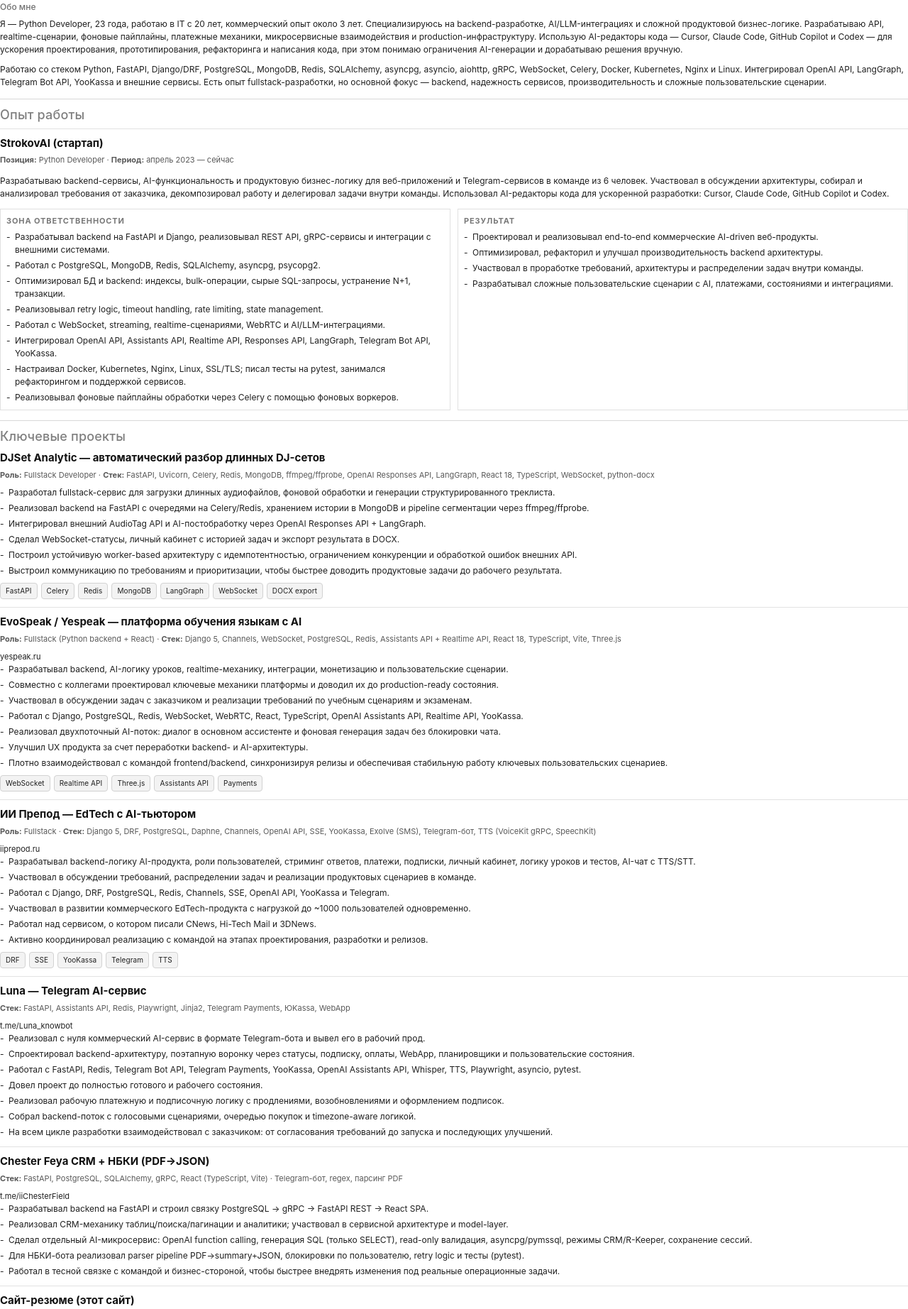
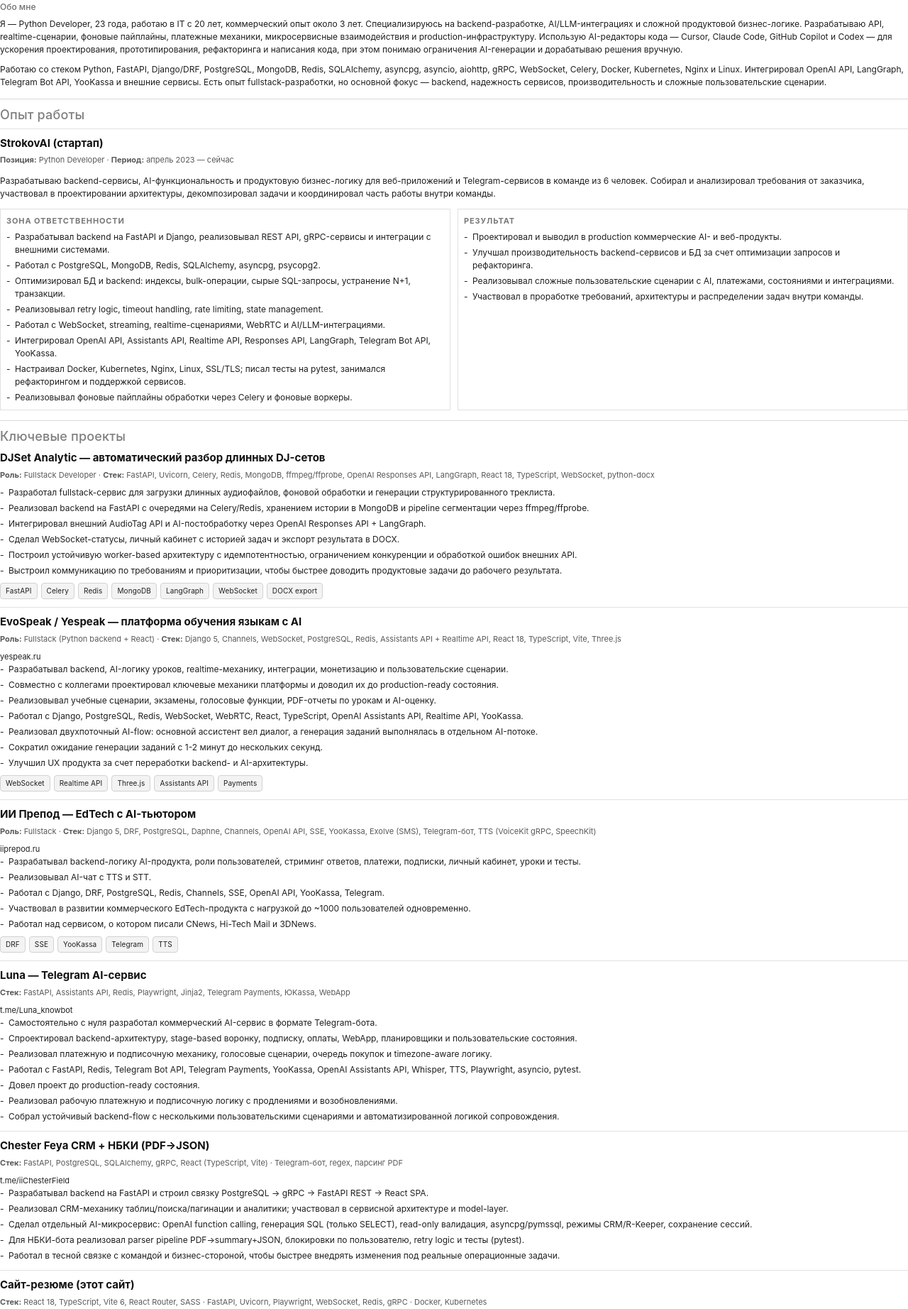
Before and after one commit to azora929/myResume, a Python web app: template webApp/assets/templates/template.html in a window 1280 px wide. Shown: the part 375-2219 px from the top of the page at 71% size. Run offline with Jinja, Linux system fonts and the light colour scheme; the template is opened without the code that fills it, so the values that code supplies are empty; some libraries are stand-ins or nearby versions.

Commit message:
Доработка текста

```diff
--- a/webApp/assets/templates/template.html
+++ b/webApp/assets/templates/template.html
@@ -187,7 +187,7 @@
         </div>
 
         <p class="experience-lead">
-          Разрабатываю backend-сервисы, AI-функциональность и продуктовую бизнес-логику для веб-приложений и Telegram-сервисов в команде из 6 человек. Участвовал в обсуждении архитектуры, собирал и анализировал требования от заказчика, декомпозировал работу и делегировал задачи внутри команды. Использовал AI-редакторы кода для ускоренной разработки: Cursor, Claude Code, GitHub Copilot и Codex.
+          Разрабатываю backend-сервисы, AI-функциональность и продуктовую бизнес-логику для веб-приложений и Telegram-сервисов в команде из 6 человек. Собирал и анализировал требования от заказчика, участвовал в проектировании архитектуры, декомпозировал задачи и координировал часть работы внутри команды.
         </p>
 
         <div class="exp-grid">
@@ -201,16 +201,16 @@
               <li>Работал с WebSocket, streaming, realtime-сценариями, WebRTC и AI/LLM-интеграциями.</li>
               <li>Интегрировал OpenAI API, Assistants API, Realtime API, Responses API, LangGraph, Telegram Bot API, YooKassa.</li>
               <li>Настраивал Docker, Kubernetes, Nginx, Linux, SSL/TLS; писал тесты на pytest, занимался рефакторингом и поддержкой сервисов.</li>
-              <li>Реализовывал фоновые пайплайны обработки через Celery с помощью фоновых воркеров.</li>
+              <li>Реализовывал фоновые пайплайны обработки через Celery и фоновые воркеры.</li>
             </ul>
           </div>
           <div class="exp-col">
             <h4>Результат</h4>
             <ul class="bul">
-              <li>Проектировал и реализовывал end-to-end коммерческие AI-driven веб-продукты.</li>
-              <li>Оптимизировал, рефакторил и улучшал производительность backend архитектуры.</li>
+              <li>Проектировал и выводил в production коммерческие AI- и веб-продукты.</li>
+              <li>Улучшал производительность backend-сервисов и БД за счет оптимизации запросов и рефакторинга.</li>
+              <li>Реализовывал сложные пользовательские сценарии с AI, платежами, состояниями и интеграциями.</li>
               <li>Участвовал в проработке требований, архитектуры и распределении задач внутри команды.</li>
-              <li>Разрабатывал сложные пользовательские сценарии с AI, платежами, состояниями и интеграциями.</li>
             </ul>
           </div>
         </div>
@@ -254,11 +254,11 @@
           <ul class="bul">
             <li>Разрабатывал backend, AI-логику уроков, realtime-механику, интеграции, монетизацию и пользовательские сценарии.</li>
             <li>Совместно с коллегами проектировал ключевые механики платформы и доводил их до production-ready состояния.</li>
-            <li>Участвовал в обсуждении задач с заказчиком и реализации требований по учебным сценариям и экзаменам.</li>
+            <li>Реализовывал учебные сценарии, экзамены, голосовые функции, PDF-отчеты по урокам и AI-оценку.</li>
             <li>Работал с Django, PostgreSQL, Redis, WebSocket, WebRTC, React, TypeScript, OpenAI Assistants API, Realtime API, YooKassa.</li>
-            <li>Реализовал двухпоточный AI-поток: диалог в основном ассистенте и фоновая генерация задач без блокировки чата.</li>
+            <li>Реализовал двухпоточный AI-flow: основной ассистент вел диалог, а генерация заданий выполнялась в отдельном AI-потоке.</li>
+            <li>Сократил ожидание генерации заданий с 1-2 минут до нескольких секунд.</li>
             <li>Улучшил UX продукта за счет переработки backend- и AI-архитектуры.</li>
-            <li>Плотно взаимодействовал с командой frontend/backend, синхронизируя релизы и обеспечивая стабильную работу ключевых пользовательских сценариев.</li>
           </ul>
 
           <div class="chips">
@@ -276,12 +276,11 @@
           </div>
 
           <ul class="bul">
-            <li>Разрабатывал backend-логику AI-продукта, роли пользователей, стриминг ответов, платежи, подписки, личный кабинет, логику уроков и тестов, AI-чат с TTS/STT.</li>
-            <li>Участвовал в обсуждении требований, распределении задач и реализации продуктовых сценариев в команде.</li>
-            <li>Работал с Django, DRF, PostgreSQL, Redis, Channels, SSE, OpenAI API, YooKassa и Telegram.</li>
+            <li>Разрабатывал backend-логику AI-продукта, роли пользователей, стриминг ответов, платежи, подписки, личный кабинет, уроки и тесты.</li>
+            <li>Реализовывал AI-чат с TTS и STT.</li>
+            <li>Работал с Django, DRF, PostgreSQL, Redis, Channels, SSE, OpenAI API, YooKassa, Telegram.</li>
             <li>Участвовал в развитии коммерческого EdTech-продукта с нагрузкой до ~1000 пользователей одновременно.</li>
             <li>Работал над сервисом, о котором писали CNews, Hi-Tech Mail и 3DNews.</li>
-            <li>Активно координировал реализацию с командой на этапах проектирования, разработки и релизов.</li>
           </ul>
 
           <div class="chips">
@@ -298,13 +297,13 @@
             <a class="proj-link" href="https://t.me/Luna_knowbot">t.me/Luna_knowbot</a>
           </div>
           <ul class="bul">
-            <li>Реализовал с нуля коммерческий AI-сервис в формате Telegram-бота и вывел его в рабочий прод.</li>
-            <li>Спроектировал backend-архитектуру, поэтапную воронку через статусы, подписку, оплаты, WebApp, планировщики и пользовательские состояния.</li>
+            <li>Самостоятельно с нуля разработал коммерческий AI-сервис в формате Telegram-бота.</li>
+            <li>Спроектировал backend-архитектуру, stage-based воронку, подписку, оплаты, WebApp, планировщики и пользовательские состояния.</li>
+            <li>Реализовал платежную и подписочную механику, голосовые сценарии, очередь покупок и timezone-aware логику.</li>
             <li>Работал с FastAPI, Redis, Telegram Bot API, Telegram Payments, YooKassa, OpenAI Assistants API, Whisper, TTS, Playwright, asyncio, pytest.</li>
-            <li>Довел проект до полностью готового и рабочего состояния.</li>
-            <li>Реализовал рабочую платежную и подписочную логику с продлениями, возобновлениями и оформлением подписок.</li>
-            <li>Собрал backend-поток с голосовыми сценариями, очередью покупок и timezone-aware логикой.</li>
-            <li>На всем цикле разработки взаимодействовал с заказчиком: от согласования требований до запуска и последующих улучшений.</li>
+            <li>Довел проект до production-ready состояния.</li>
+            <li>Реализовал рабочую платежную и подписочную логику с продлениями и возобновлениями.</li>
+            <li>Собрал устойчивый backend-flow с несколькими пользовательскими сценариями и автоматизированной логикой сопровождения.</li>
           </ul>
         </article>
 
```
Also changed, not shown: webApp/reactFrontEnd/src/components/projects/ProjectsSection.tsx (+15 -26 lines), webApp/reactFrontEnd/src/pages/main/MainPage.tsx (+9 -10 lines).
